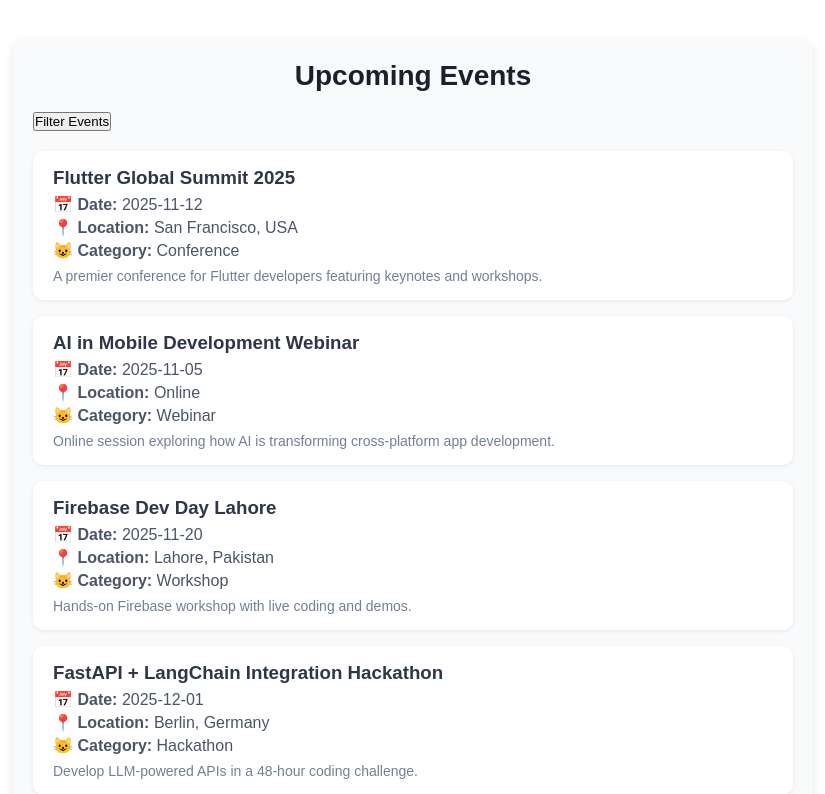
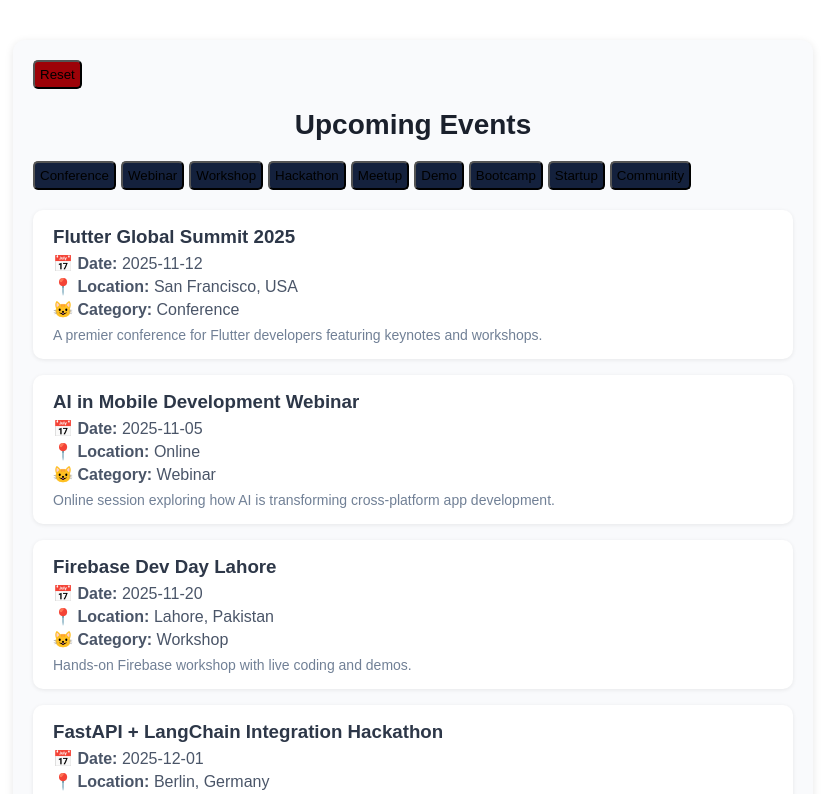
Before and after one commit to Tanveer52/nextjs-learning, a Next.js app: page /events in a window 1280 px wide. Shown: the top 794 px of the page, without its empty margins (227-1052 px from the left). Built offline with nearby package versions, Linux system fonts and the light colour scheme; data requests are answered from the project's data file.

Commit message:
Enhance EventsPage with category filtering and reset functionality

```diff
--- a/pages/events.js
+++ b/pages/events.js
@@ -1,14 +1,31 @@
-import React, { useState } from "react";
+import { useRouter } from "next/router";
+import React, { useEffect, useState } from "react";
 
 function EventsPage({ data }) {
+  const router = useRouter();
+
   const [events, setEvents] = useState(data);
+  const [availableCategories, setAvailableCategories] = useState([]);
+  const [selectedCategory, setSelectedCategory] = useState("");
+
+  useEffect(() => {
+    const categories = events.map((category) => category.category);
+    const uinqueCategories = [...new Set(categories)];
+
+    setAvailableCategories(uinqueCategories);
+    if (uinqueCategories.length == 1) setSelectedCategory(uinqueCategories[0]);
+  }, []);
 
   async function fetchEventsByCategory(category) {
-    const res = await fetch(
-      `http://localhost:4000/events?category=${category}`
-    );
+    const queryString = category ? `category=${category}` : "";
+    const res = await fetch(`http://localhost:4000/events?${queryString}`);
     const data = await res.json();
     setEvents(data);
+    router.push(
+      queryString.length == 0 ? "/events" : `/events?category=${category}`,
+      undefined,
+      { shallow: true }
+    );
   }
 
   return (
@@ -23,6 +40,22 @@
         margin: "40px auto",
       }}
     >
+      <button
+        onClick={() => {
+          fetchEventsByCategory("");
+          setSelectedCategory("");
+        }}
+        style={{
+          marginBottom: "20px",
+          marginRight: "5px",
+          padding: "5px",
+          borderRadius: "5px",
+          backgroundColor: "#9d0208",
+          cursor: "pointer",
+        }}
+      >
+        Reset
+      </button>
       <h2
         style={{
           textAlign: "center",
@@ -32,14 +65,31 @@
         }}
       >
         Upcoming Events
+        {selectedCategory.length != 0 && `For ${selectedCategory}`}
       </h2>
 
-      <button
-        onClick={() => fetchEventsByCategory("Hackathon")}
-        style={{ marginBottom: "20px" }}
-      >
-        Filter Events
-      </button>
+      {events && availableCategories && availableCategories.length > 0 ? (
+        availableCategories.map((category) => (
+          <button
+            onClick={() => {
+              fetchEventsByCategory(category);
+              setSelectedCategory(category);
+            }}
+            style={{
+              marginBottom: "20px",
+              marginRight: "5px",
+              padding: "5px",
+              borderRadius: "5px",
+              backgroundColor: "#14213d",
+              cursor: "pointer",
+            }}
+          >
+            {category}
+          </button>
+        ))
+      ) : (
+        <p>No Categories Available</p>
+      )}
 
       {events && events.length > 0 ? (
         events.map((event, index) => (
@@ -87,8 +137,11 @@
 
 export default EventsPage;
 
-export async function getServerSideProps() {
-  const res = await fetch("http://localhost:4000/events");
+export async function getServerSideProps(context) {
+  const { query } = context;
+  const { category } = query;
+  const queryString = category ? `category=${category}` : "";
+  const res = await fetch(`http://localhost:4000/events?${queryString}`);
   const events = await res.json();
 
   return {
```
